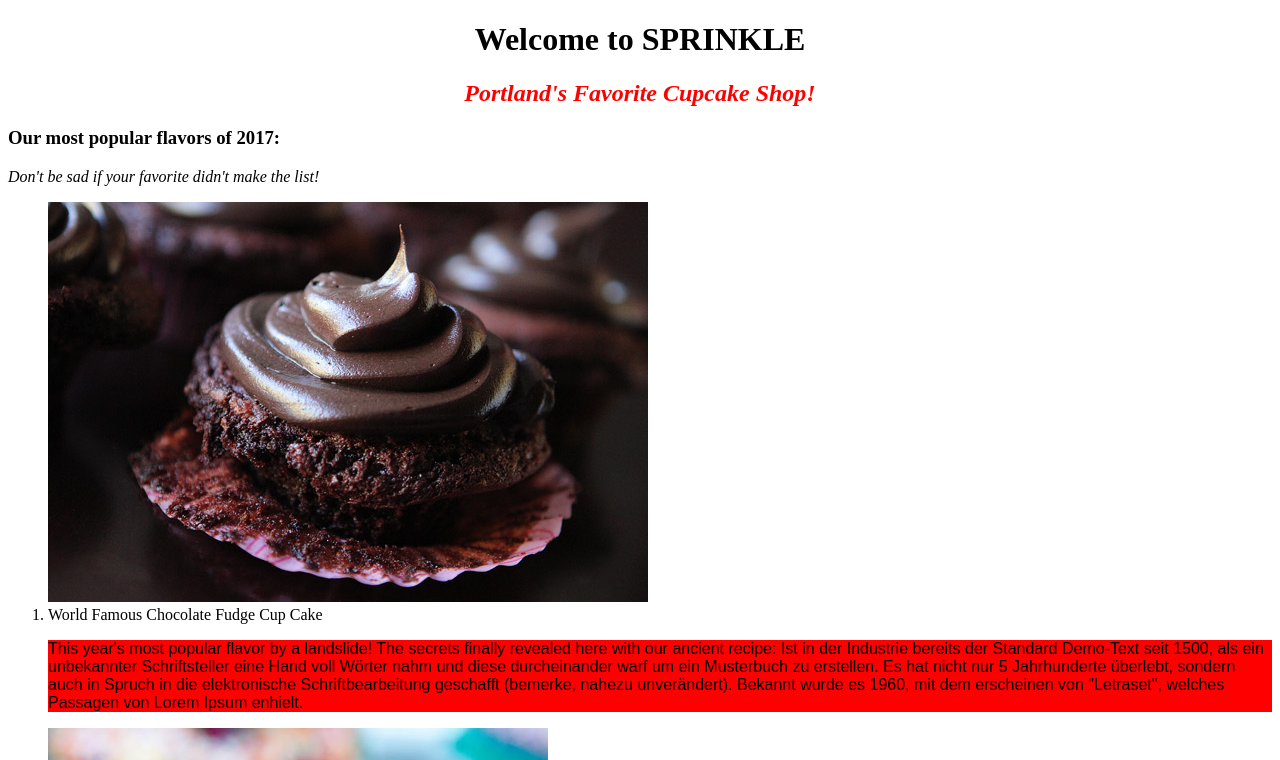
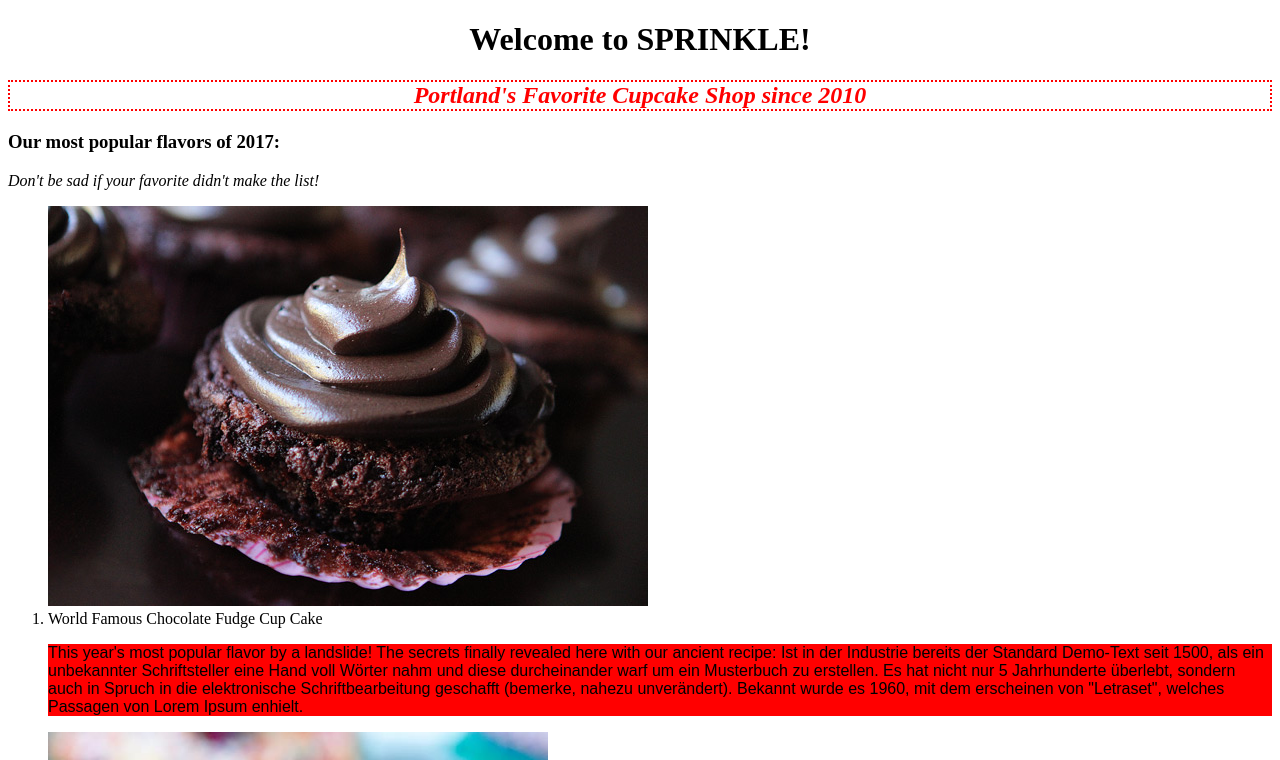
Before and after one commit to ANDYBOGGS/Cupcake-Website, a plain HTML site: page index.html in a window 1280 px wide. Shown: the top 760 px of the page. Drawn offline with Linux system fonts and the light colour scheme.

Commit message:
add border to flashy class in css

```diff
--- a/css/styles.css
+++ b/css/styles.css
@@ -1,6 +1,7 @@
 h2.flashy {
   color: red;
   font-style: italic;
+  border: 2px dotted
 
 }
 
--- a/index.html
+++ b/index.html
@@ -5,8 +5,8 @@
     <title>Sprinkle Cupcake Shop</title>
   </head>
   <body>
-    <h1>Welcome to <strong>SPRINKLE</strong></h1>
-    <h2 class="flashy">Portland's Favorite Cupcake Shop!</h2>
+    <h1>Welcome to <strong>SPRINKLE!</strong></h1>
+    <h2 class="flashy">Portland's Favorite Cupcake Shop since 2010</h2>
 
     <h3>Our most popular flavors of 2017:</h3>
     <p><em>Don't be sad if your favorite didn't make the list!</em></p>
```
